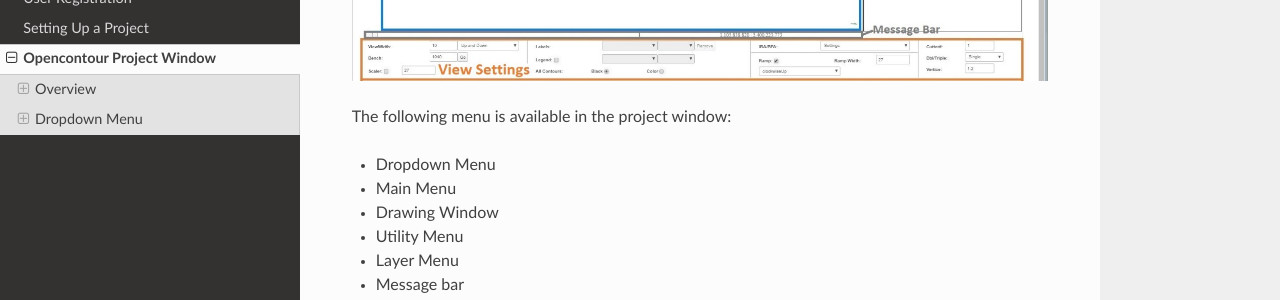
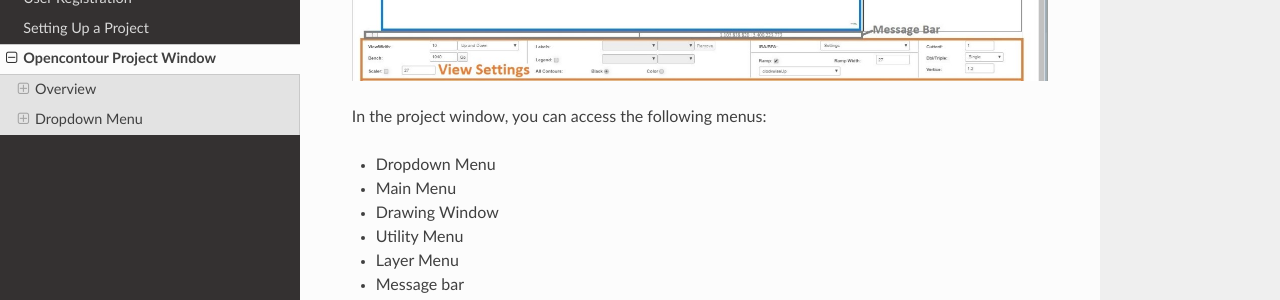
Before and after one commit to Opencontour/Opencontour_mousum, an MkDocs documentation site: the page built from docs/Project Window.md, in a window 1280 px wide and 900 px high, scrolled down 547 px. Shown: the part 151-451 px from the top of the window. Built offline with MkDocs 1.6.1, drawn with Linux system fonts in a browser that asks for light colours; nearby versions of some CDN libraries.

Commit message:
Update Project Window.md

```diff
--- a/docs/Project Window.md
+++ b/docs/Project Window.md
@@ -16,7 +16,7 @@ The Project window is used to create and manipulate opencontour projects using v
 
 ![Image](/image/proejct_window_dashboard.jpg)
 
-The following menu is available in the project window:
+In the project window, you can access the following menus:
 
 - Dropdown Menu
 - Main Menu
```
